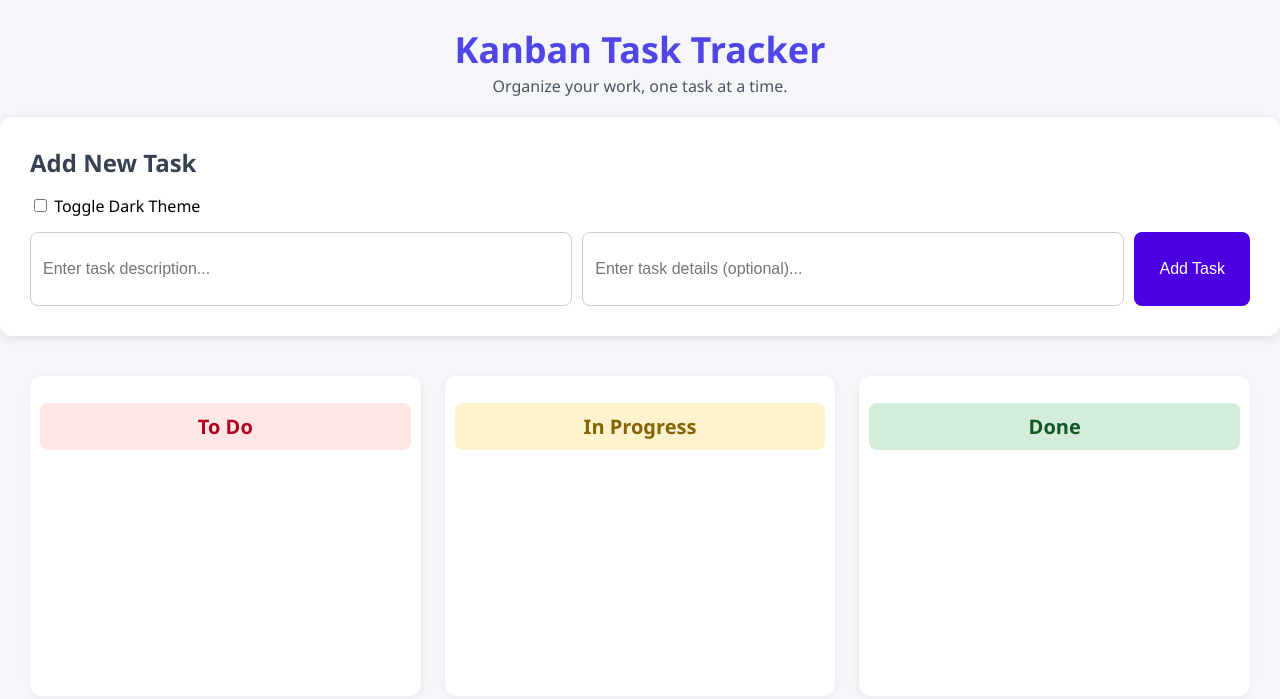
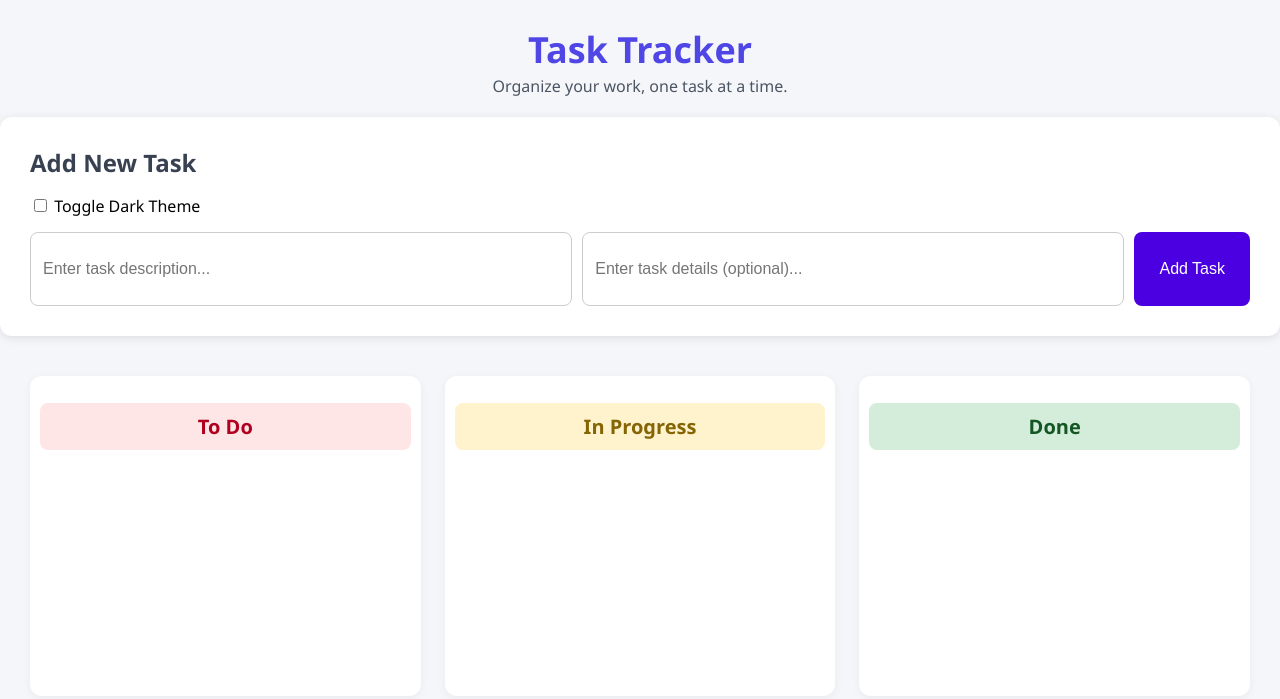
Before and after one commit to alphacoder5665/todo_app, a website: page public/index.html in a window 1280 px wide. Drawn offline with Linux system fonts and the light colour scheme; no server answers.

Commit message:
name update

```diff
--- a/package.json
+++ b/package.json
@@ -1,7 +1,7 @@
 {
-      "name": "kanban-backend",
+      "name": "todo-backend",
       "version": "1.0.0",
-      "description": "Backend for Kanban app",
+      "description": "Backend for todo app",
       "main": "server.js",
       "scripts": {
         "start": "node server.js"
--- a/public/index.html
+++ b/public/index.html
@@ -4,15 +4,14 @@
 <head>
     <meta charset="UTF-8" />
     <meta name="viewport" content="width=device-width, initial-scale=1.0" />
-    <title>Kanban Board</title>
-    <!-- <script src="https://cdn.jsdelivr.net/npm/canvas-confetti@1.9.2/dist/confetti.browser.min.js"></script> -->
+    <title>Task Board</title>
     <link rel="stylesheet" href="style.css">
 
 
 </head>
 
 <body>
-    <h1>Kanban Task Tracker</h1>
+    <h1>Task Tracker</h1>
     <p class="subtitle">Organize your work, one task at a time.</p>
 
     <div class="task-form-wrapper">
```
Also changed, not shown: server.js (+3 -3 lines).
